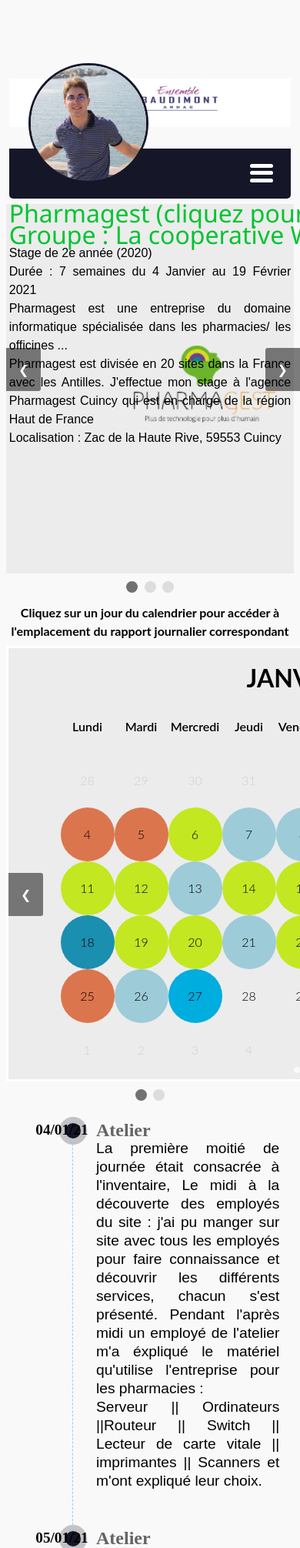
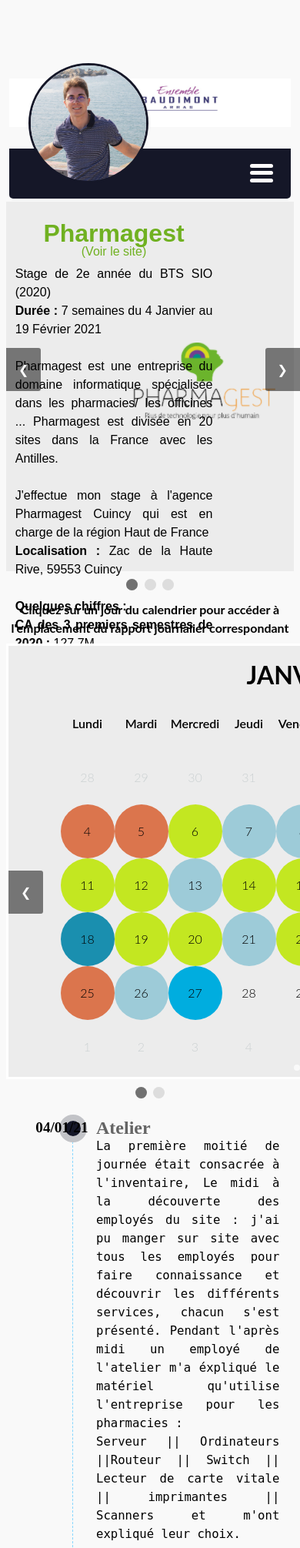
Before and after one commit to jprex59/monSiteInternet, a PHP site: page /Calendar.html in a window 390 px wide; the page is wider, and only the part inside the window is pictured. Shown: the top 2011 px of that part at 77% size. Run offline with PHP 8.4, Linux system fonts and the light colour scheme; some libraries are stand-ins or nearby versions.

Commit message:
insertion des videos dans la page stage

```diff
--- a/Calendar.html
+++ b/Calendar.html
@@ -101,35 +101,68 @@
 
       <span class="slidespharmagest">
       <div class="bioo">
-        <a class="pharmagest" href="https://pharmagest.com/qui-sommes-nous/groupe-pharmagest/">Pharmagest (cliquez pour voir le site)</a>
+        <div class="infoslidespharmagest">
+          <h1 class="titre">Pharmagest </h1>
+          <a href="https://pharmagest.com/qui-sommes-nous/groupe-pharmagest/" style="color: #70b121; text-align: center; margin-bottom: 2%;">
+            (Voir le site)</a>
+          Stage de 2e année du BTS SIO (2020)</br>
+          <b>Durée :</b> 7 semaines du 4 Janvier au 19 Février 2021</br></br>
+          Pharmagest est une entreprise du domaine informatique spécialisée dans les pharmacies/ les officines ...
+          Pharmagest est divisée en 20 sites dans la France avec les Antilles.
+        </br></br>J'effectue mon stage à l'agence Pharmagest Cuincy qui est en charge de la région Haut de France</br>
+          <b>Localisation :</b> Zac de la Haute Rive, 59553 Cuincy</br></br>
+          <b>Quelques chiffres :</b></br>
+          <b>CA des 3 premiers semestres de 2020 :</b> 127.7M </br>
+          <b>CA annuel 2019 :</b> 158.55M </br>
+          <b>Groupe :</b>La cooperative Welcoop (3e Slide)
 
-        <a class="pharmagest" href="https://www.lacooperativewelcoop.com/">Groupe : La cooperative Welcoop</a>Stage de 2e année (2020)
-           </br>Durée : 7 semaines du 4 Janvier au 19 Février 2021 <br/> Pharmagest est une entreprise du domaine informatique spécialisée dans les pharmacies/ les officines ...
-           </br>Pharmagest est divisée en 20 sites dans la France avec les Antilles. J'effectue mon stage à l'agence Pharmagest Cuincy qui est en charge de la  région Haut de France
-           </br>Localisation : Zac de la Haute Rive,
-           59553 Cuincy
-            </div>
-      <!-----<i class="far fa-caret-square-right"></i>--->
-
+        </div>
+        <video class="videoslide1" muted autoplay loop width="70%" height="100%">
+          <source src="./vidéos/pharmagest.mp4"type="video/mp4">
+      </video>
+      </div>
         </span>
 
         <span class="slidespharmagest">
         <div class="slidespharmagest2">
-        </br><B>Elle dispose de plusieurs services :</B>
-      </br>- L'atelier divisé en 2 parties : SAV et Préparation de serveurs neufs
-     </br>- Les techniciens itinérants qui sont en  charge des installations du matériels neuf  et la maintenance des produits installés.
-      </br>- Le Service d'Assistance Technique Régional, A.T.R., qui se charge du Helpdesk qui centralise les appels des pharmacies et agit
-      avec la prise à distance ou s'il est dans l'incapacité de répondre au problème doit se rapprocher de l'ESEC (Répond à la norme ISO), European Service Expert Center, ou de déclencher
-       une intervention sur site au près des techniciens itinérants.
+          <div class="infoslides2pharmagest">
+            <h2>L'agence Régionale :</h2>
+            </br>Elle dispose de plusieurs services :</br></br>
+            <h3 class="servicespharmagest">L'atelier divisé en 2 parties :</h3>
+            SAV et Préparation de serveurs neufs</br></br>
+            <h3 class="servicespharmagest">Les techniciens itinérants :</h3>
+            qui sont en charge des installations du matériels neuf et la maintenance des produits installés.</br></br>
+            <h3 class="servicespharmagest">Le Service d'Assistance Technique Régional, A.T.R. :</h3>
+            qui se charge du Helpdesk qui centralise les appels des pharmacies et agit
+            avec la prise à distance ou s'il est dans l'incapacité de répondre au problème doit se rapprocher de l'ESEC (Répond à la norme ISO),
+            European Service Expert Center, ou de déclencher une intervention sur site au près des techniciens itinérants.</ol>
+
+          </div>
+
+          <video class="videoslide2" muted autoplay loop width="70%" height="100%">
+          <source src="./vidéos/pharmagestservices.mp4" type="video/mp4">
+        </video>
+
         </div>
         </span>
 
         <span class="slidespharmagest">
           <div class="slidespharmagest3">
-          </br><B>En relation avec les services externes à l'agence :</B>
-        </br>- Seisam : service chargé de résoudre les problèmes de solution interne, ex : Pb de connections internet et téléphonique
-        </br>- Oléane : Pharmagest loue des lignes à Oléane dans le cadre d'un partenariat pour fournir aux pharmacies leur propre connexion internet (FAI) afin de mettre leur propre sécurité Offisecure.
+            <div class="infoslides3pharmagest">
+              <h2>La cooperative Welcoop</h2>
+              <a href="https://www.lacooperativewelcoop.com/" style="color: #70b121; text-align: center; margin-bottom: 2%;">
+                (Voir le site)</a></br>
+              "Le  Groupe  Pharmagest  est  le  leader  français  de  l’informatique de  santé  avec  plus  de  44%  de  parts  de  marché  en
+              informatique  de pharmacie  officinale,  28%  des  EHPAD,  43%  des  HAD,  20%  des  maisons  de  santé.  Avec  plus  de  1.000
+              collaborateurs,  la  stratégie  du Groupe Pharmagest s’articule autour d’un cœur de métier : l’innovation informatique au service
+              de la Santé et le développement de 2 axes prioritaires  :  1/  les  services  et  technologies  à  destination  des  professionnels
+              de  santé  ;  2/  les  domaines  technologiques  capables d’améliorer l’efficience des systèmes de santé"</br></br>
+              <b>Source :</b>Communiqués de presse de Pharmagest, CA 2019<a href="https://pharmagest.com/wp-content/uploads/PHARMAGEST_COMMUNIQUE_20200206_CA-2019.pdf">voir la source</a>
 
+  </div>
+            <video class="videoslide3" muted autoplay loop width="70%" height="100%">
+            <source src="./vidéos/welcoop.mp4" type="video/mp4">
+           </video>
           </div>
           </span>
 
--- a/css/styleCalendrier.css
+++ b/css/styleCalendrier.css
@@ -120,9 +120,6 @@ table {
   display: none;
 }
 
-.slidespharmagest {
- /* display: none;*/
-}
 
 .dot {
   cursor: pointer;
@@ -245,9 +242,14 @@ table {
   border-width: 0px 0 2px 2px;
 }
 
+.video{
+  display: block;
+  background-position: right;
+  right: 0;
+}
 
 .slidespharmagest2{
-  margin-top: 2%;
+  margin-top: 1%;
   padding-left: 1%;
   padding-right: 1%;
   text-align: justify;
@@ -256,10 +258,10 @@ table {
   background-position: right;
   background-repeat: no-repeat;
   background-color: #ececec;
-  height: 30em;
+  height: 37em;
 }
 .slidespharmagest3{
-  margin-top: 2%;
+  margin-top: 1%;
   padding-left: 1%;
   padding-right: 1%;
   text-align: justify;
@@ -268,19 +270,84 @@ table {
   background-position: right;
   background-repeat: no-repeat;
   background-color: #ececec;
-  height: 30em;
+  height: 37em;
 }
 .bioo {
-  margin-top: 2%;
   padding-left: 1%;
   padding-right: 1%;
   text-align: justify;
   font-family: Arial;
-  background-image: url("../images/pharmagestbio.PNG");
-  background-position: right;
-  background-repeat: no-repeat;
   background-color: #ececec;
-  height: 30em;
+  height: 37em;
+  margin-top: 1%;
+}
+
+
+
+.biooresponsive {
+  padding-left: 1%;
+  padding-right: 1%;
+  text-align: justify;
+  font-family: Arial;
+  background-color: #ececec;
+  height: 36em;
+  margin-top: 1%;
+  display: none;
+}
+
+
+.infoslidespharmagest{
+  float: left;
+  width: 28%;
+  max-height: 36em;
+  text-align: justify;
+  padding: 0.5em;
+}
+/******responsive*********/
+
+.titre{
+  text-align: center;
+  color: #70b121;
+  margin-bottom: 0%;
+}
+
+/******responsive***********/
+
+.infoslides2pharmagest h2{
+  text-align: center;
+  color: #70b121;
+  margin-bottom: 0%;
+}
+
+.infoslides2pharmagest{
+  float: left;
+  width: 28%;
+  height: 36em;
+  text-align: justify;
+  padding: 0.5em;
+}
+
+.infoslides3pharmagest h2{
+  text-align: center;
+  color: #70b121;
+  margin-bottom: 0%;
+}
+
+.infoslides3pharmagest{
+  float: left;
+  width: 28%;
+  height: 36em;
+  text-align: justify;
+  padding: 0.5em;
+}
+
+.infoslides3pharmagest a{
+  color: #70b121;
+}
+
+.servicespharmagest{
+  color: #70b121;
+  font-size: 1em;
 }
 
 .pharmagest{
@@ -399,7 +466,7 @@ ul.tl li .item-detail{
     font-size:0.8em;
     text-align: justify;
     font-weight: normal;
-    font-family: sans-serif;
+    font-family: monospace;
 }
 ul.tl li .timestamp{
     color: #000000;
@@ -410,6 +477,50 @@ ul.tl li .timestamp{
     font-size:0.8em;
 }
 /*****************************************************************************/
+
+
+@media all and (max-width: 1230px) {
+  .infoslidespharmagest{
+    width: 70%;
+    height: 28em;
+  }
+  .videoslide1{
+    display: none;
+  }
+  .bioo{
+    background-image: url("../images/pharmagestbio.PNG");
+    background-position: right;
+    background-repeat: no-repeat;
+    height: 30em;
+    }
+    .videoslide2{
+      display: none;
+    }
+    .slidespharmagest2{
+    background-image: url("../images/pharmagestbio.PNG");
+    background-position: right;
+    background-repeat: no-repeat;
+    height: 30em;
+    }
+    .infoslides2pharmagest{
+      width: 70%;
+      height: 28em;
+    }
+
+  .videoslide3{
+    display: none;
+  }
+  .slidespharmagest3{
+  background-image: url("../images/pharmagestbio.PNG");
+  background-position: right;
+  background-repeat: no-repeat;
+  height: 30em;
+  }
+  .infoslides3pharmagest{
+    width: 70%;
+    height: 28em;
+  }
+}
 
 @media all and (max-width: 1100px) {
   .prev, .next{
@@ -423,7 +534,6 @@ ul.tl li .timestamp{
   margin-left: 5%;
   width: 90%;
   }
-
   .responsiveli li{
   padding-top: 1.5em;
   padding-left: 0.8em;
```
Also changed, not shown: 3 other files. Lines whose indentation alone changed are shown as unchanged.
